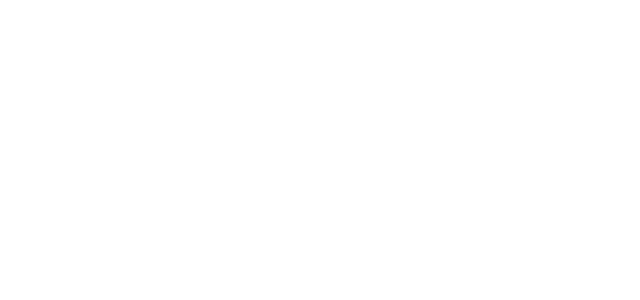
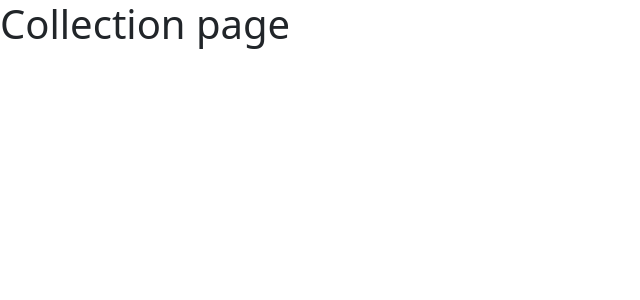
Before and after one commit to Dylan-Mleczko/hyperlink, a React (Create React App) app: page /collection in a window 1280 px wide. Before the commit this address had no page. Shown: the top 300 px of the page, without its empty margins (0-640 px from the left). Built offline with nearby package versions, Linux system fonts and the light colour scheme.

Commit message:
feat: add collection page routing

```diff
--- a/src/index.css
+++ b/src/index.css
@@ -1,15 +1,14 @@
 body {
   margin: 0;
-  font-family: -apple-system, BlinkMacSystemFont, "Segoe UI", "Roboto",
-    "Oxygen", "Ubuntu", "Cantarell", "Fira Sans", "Droid Sans",
-    "Helvetica Neue", sans-serif;
+  font-family: -apple-system, BlinkMacSystemFont, 'Segoe UI', 'Roboto', 'Oxygen', 'Ubuntu',
+    'Cantarell', 'Fira Sans', 'Droid Sans', 'Helvetica Neue', sans-serif;
   -webkit-font-smoothing: antialiased;
   -moz-osx-font-smoothing: grayscale;
+  background-color: #e5f6e6;
 }
 
 code {
-  font-family: source-code-pro, Menlo, Monaco, Consolas, "Courier New",
-    monospace;
+  font-family: source-code-pro, Menlo, Monaco, Consolas, 'Courier New', monospace;
 }
 
 .solid-buttton {
--- /dev/null
+++ b/src/pages/collection/collection.js
@@ -0,0 +1,11 @@
+import { React } from 'react';
+
+const Collection = () => {
+  return (
+    <div>
+      <h1>Collection page</h1>
+    </div>
+  );
+};
+
+export default Collection;
--- a/src/routes/routes.js
+++ b/src/routes/routes.js
@@ -6,6 +6,7 @@
 import Login from '../pages/login/login';
 import Signup from '../pages/signup/signup';
 import Profile from '../pages/profile/profile';
+import Collection from '../pages/collection/collection';
 
 const AppRoutes = () => {
   return (
@@ -16,6 +17,7 @@
         <Route path="/logout" element={<Welcome />} />
         <Route path="/signup" element={<Signup />} />
         <Route path="/gallery" element={<Home />} />
+        <Route path="/collection" element={<Collection />} />
         <Route path="/profile" element={<Profile />} />
       </Routes>
     </BrowserRouter>
```
